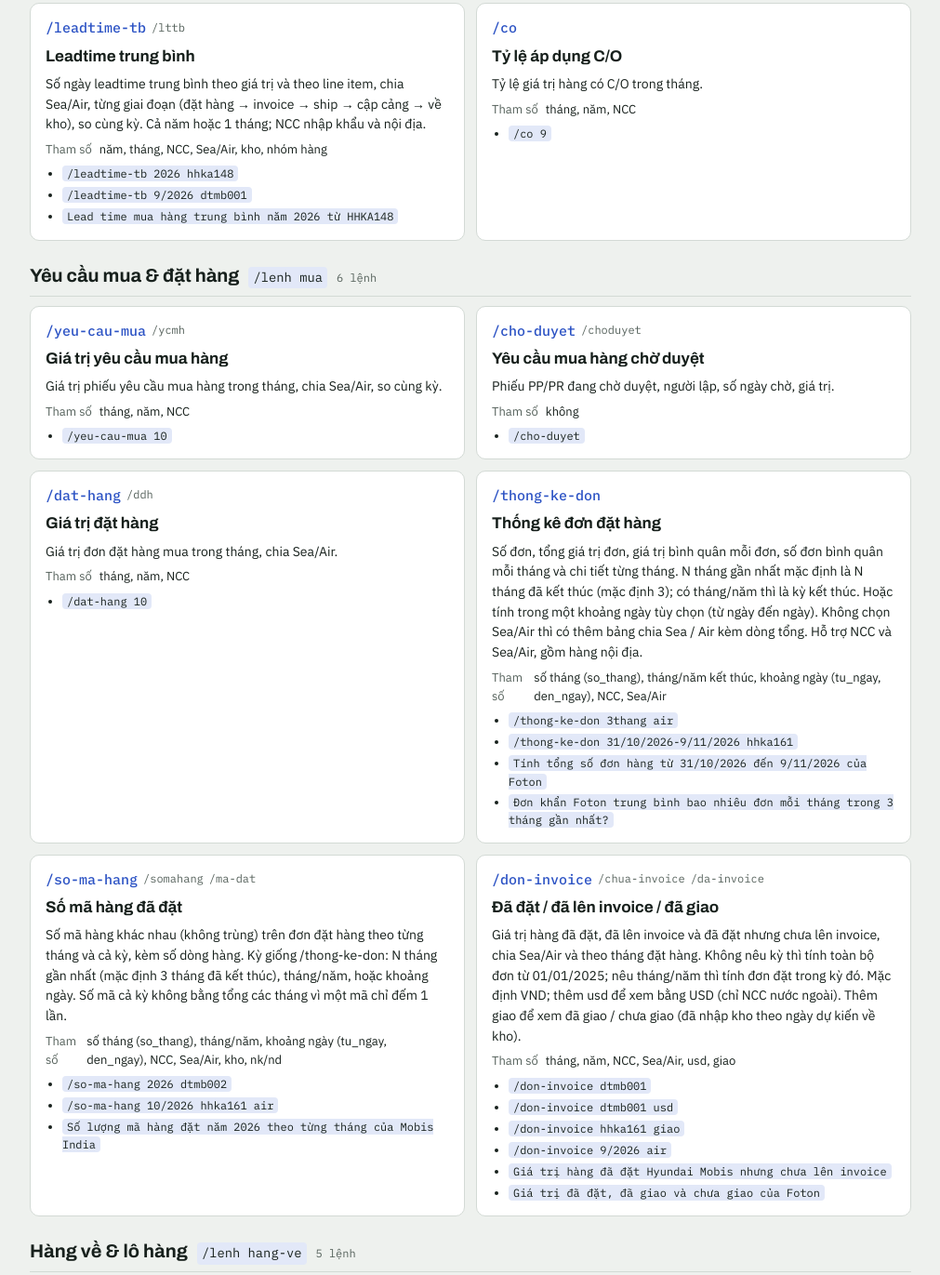
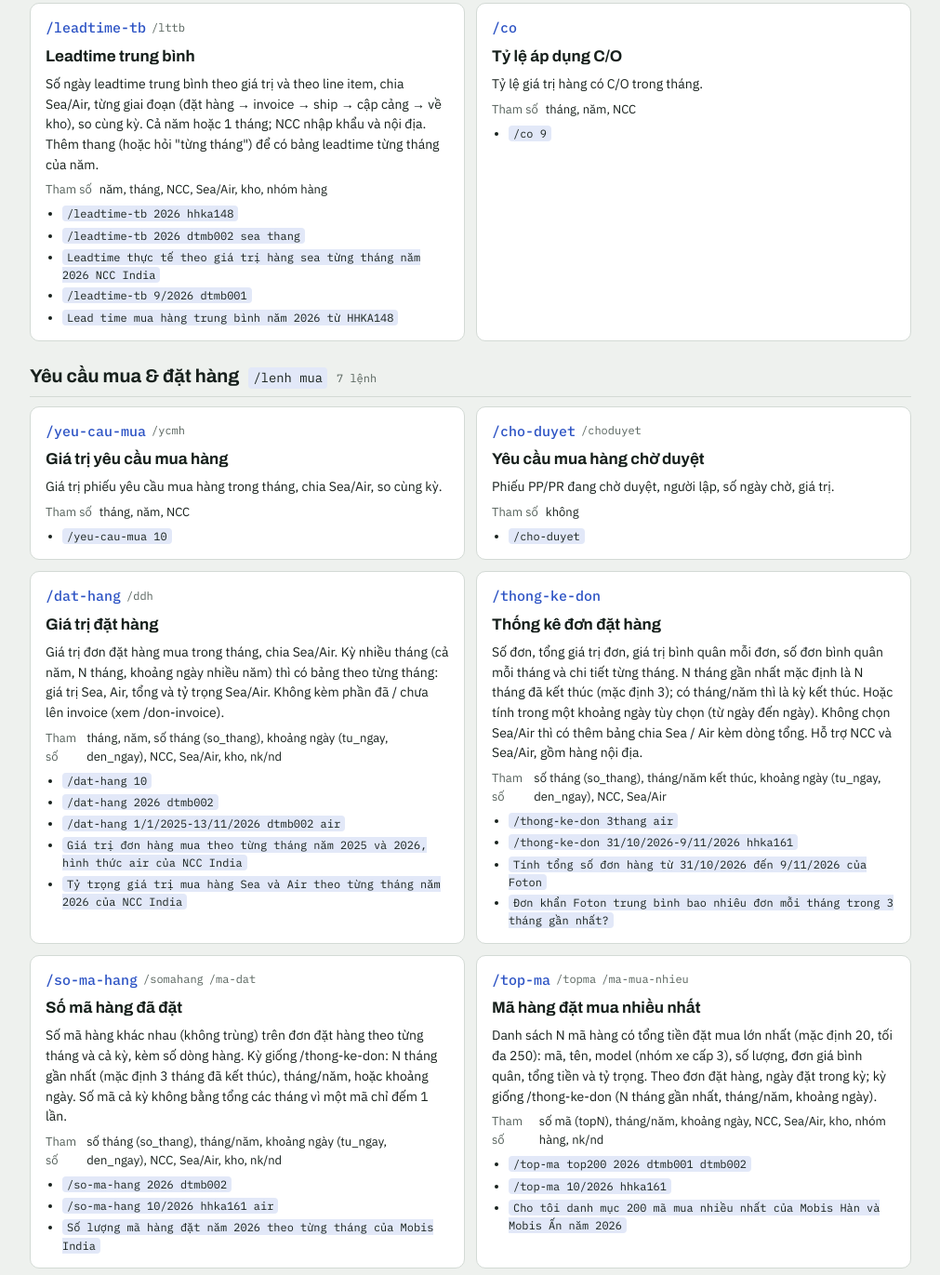
Before and after one commit to giaolq92/luna, a plain HTML site: page index.html in a window 1280 px wide. Shown: the part 728-2099 px from the top of the page at 93% size, without its empty margins (134-1145 px from the left). Drawn offline with Linux system fonts and the light colour scheme.

Commit message:
Cap nhat danh sach lenh 13/11/2026 16:44

```diff
--- a/index.html
+++ b/index.html
@@ -71,9 +71,9 @@ dl { margin: 0; display: flex; gap: 8px; font-size: 13px; } dt { color: var(--mu
       <article class="cmd" id="leadtime-tb">
         <div class="cmd-head"><code class="name">/leadtime-tb</code><span class="alias">/lttb</span></div>
         <h2>Leadtime trung bình</h2>
-        <p>Số ngày leadtime trung bình theo giá trị và theo line item, chia Sea/Air, từng giai đoạn (đặt hàng → invoice → ship → cập cảng → về kho), so cùng kỳ. Cả năm hoặc 1 tháng; NCC nhập khẩu và nội địa.</p>
+        <p>Số ngày leadtime trung bình theo giá trị và theo line item, chia Sea/Air, từng giai đoạn (đặt hàng → invoice → ship → cập cảng → về kho), so cùng kỳ. Cả năm hoặc 1 tháng; NCC nhập khẩu và nội địa. Thêm thang (hoặc hỏi &quot;từng tháng&quot;) để có bảng leadtime từng tháng của năm.</p>
         <dl><dt>Tham số</dt><dd>năm, tháng, NCC, Sea/Air, kho, nhóm hàng</dd></dl>
-        <ul class="ex"><li><code>/leadtime-tb 2026 hhka148</code></li><li><code>/leadtime-tb 9/2026 dtmb001</code></li><li><code>Lead time mua hàng trung bình năm 2026 từ HHKA148</code></li></ul>
+        <ul class="ex"><li><code>/leadtime-tb 2026 hhka148</code></li><li><code>/leadtime-tb 2026 dtmb002 sea thang</code></li><li><code>Leadtime thực tế theo giá trị hàng sea từng tháng năm 2026 NCC India</code></li><li><code>/leadtime-tb 9/2026 dtmb001</code></li><li><code>Lead time mua hàng trung bình năm 2026 từ HHKA148</code></li></ul>
       </article>
       <article class="cmd" id="co">
         <div class="cmd-head"><code class="name">/co</code></div>
@@ -85,7 +85,7 @@ dl { margin: 0; display: flex; gap: 8px; font-size: 13px; } dt { color: var(--mu
     </div>
   </section>
   <section class="group" id="nhom-mua">
-    <div class="group-head"><h2 class="group-name">Yêu cầu mua &amp; đặt hàng</h2><code>/lenh mua</code><span class="alias">6 lệnh</span></div>
+    <div class="group-head"><h2 class="group-name">Yêu cầu mua &amp; đặt hàng</h2><code>/lenh mua</code><span class="alias">7 lệnh</span></div>
     <div class="cmds">
       <article class="cmd" id="yeu-cau-mua">
         <div class="cmd-head"><code class="name">/yeu-cau-mua</code><span class="alias">/ycmh</span></div>
@@ -104,9 +104,9 @@ dl { margin: 0; display: flex; gap: 8px; font-size: 13px; } dt { color: var(--mu
       <article class="cmd" id="dat-hang">
         <div class="cmd-head"><code class="name">/dat-hang</code><span class="alias">/ddh</span></div>
         <h2>Giá trị đặt hàng</h2>
-        <p>Giá trị đơn đặt hàng mua trong tháng, chia Sea/Air.</p>
-        <dl><dt>Tham số</dt><dd>tháng, năm, NCC</dd></dl>
-        <ul class="ex"><li><code>/dat-hang 10</code></li></ul>
+        <p>Giá trị đơn đặt hàng mua trong tháng, chia Sea/Air. Kỳ nhiều tháng (cả năm, N tháng, khoảng ngày nhiều năm) thì có bảng theo từng tháng: giá trị Sea, Air, tổng và tỷ trọng Sea/Air. Không kèm phần đã / chưa lên invoice (xem /don-invoice).</p>
+        <dl><dt>Tham số</dt><dd>tháng, năm, số tháng (so_thang), khoảng ngày (tu_ngay, den_ngay), NCC, Sea/Air, kho, nk/nd</dd></dl>
+        <ul class="ex"><li><code>/dat-hang 10</code></li><li><code>/dat-hang 2026 dtmb002</code></li><li><code>/dat-hang 1/1/2025-13/11/2026 dtmb002 air</code></li><li><code>Giá trị đơn hàng mua theo từng tháng năm 2025 và 2026, hình thức air của NCC India</code></li><li><code>Tỷ trọng giá trị mua hàng Sea và Air theo từng tháng năm 2026 của NCC India</code></li></ul>
       </article>
       <article class="cmd" id="thong-ke-don">
         <div class="cmd-head"><code class="name">/thong-ke-don</code></div>
@@ -121,6 +121,13 @@ dl { margin: 0; display: flex; gap: 8px; font-size: 13px; } dt { color: var(--mu
         <p>Số mã hàng khác nhau (không trùng) trên đơn đặt hàng theo từng tháng và cả kỳ, kèm số dòng hàng. Kỳ giống /thong-ke-don: N tháng gần nhất (mặc định 3 tháng đã kết thúc), tháng/năm, hoặc khoảng ngày. Số mã cả kỳ không bằng tổng các tháng vì một mã chỉ đếm 1 lần.</p>
         <dl><dt>Tham số</dt><dd>số tháng (so_thang), tháng/năm, khoảng ngày (tu_ngay, den_ngay), NCC, Sea/Air, kho, nk/nd</dd></dl>
         <ul class="ex"><li><code>/so-ma-hang 2026 dtmb002</code></li><li><code>/so-ma-hang 10/2026 hhka161 air</code></li><li><code>Số lượng mã hàng đặt năm 2026 theo từng tháng của Mobis India</code></li></ul>
+      </article>
+      <article class="cmd" id="top-ma">
+        <div class="cmd-head"><code class="name">/top-ma</code><span class="alias">/topma</span><span class="alias">/ma-mua-nhieu</span></div>
+        <h2>Mã hàng đặt mua nhiều nhất</h2>
+        <p>Danh sách N mã hàng có tổng tiền đặt mua lớn nhất (mặc định 20, tối đa 250): mã, tên, model (nhóm xe cấp 3), số lượng, đơn giá bình quân, tổng tiền và tỷ trọng. Theo đơn đặt hàng, ngày đặt trong kỳ; kỳ giống /thong-ke-don (N tháng gần nhất, tháng/năm, khoảng ngày).</p>
+        <dl><dt>Tham số</dt><dd>số mã (topN), tháng/năm, khoảng ngày, NCC, Sea/Air, kho, nhóm hàng, nk/nd</dd></dl>
+        <ul class="ex"><li><code>/top-ma top200 2026 dtmb001 dtmb002</code></li><li><code>/top-ma 10/2026 hhka161</code></li><li><code>Cho tôi danh mục 200 mã mua nhiều nhất của Mobis Hàn và Mobis Ấn năm 2026</code></li></ul>
       </article>
       <article class="cmd" id="don-invoice">
         <div class="cmd-head"><code class="name">/don-invoice</code><span class="alias">/chua-invoice</span><span class="alias">/da-invoice</span></div>
@@ -151,9 +158,9 @@ dl { margin: 0; display: flex; gap: 8px; font-size: 13px; } dt { color: var(--mu
       <article class="cmd" id="giao-hang">
         <div class="cmd-head"><code class="name">/giao-hang</code><span class="alias">/thoi-gian-giao</span><span class="alias">/tggh</span></div>
         <h2>Thời gian giao hàng</h2>
-        <p>Các đơn đặt hàng trong kỳ: số ngày từ phiếu xử lý đơn hàng mua đến khi lên phiếu yêu cầu nhập kho, tính theo từng dòng đơn: trung bình (theo dòng và theo giá trị), nhanh nhất / chậm nhất, chia loại đơn (Sea/Air; nội địa: thường/khẩn) và kho theo đơn, phân bố số ngày, các dòng chậm nhất, các dòng chưa lên phiếu yêu cầu nhập kho. Kỳ là ngày đơn hàng; không nêu kỳ thì từ đầu năm nay.</p>
-        <dl><dt>Tham số</dt><dd>tháng, năm, khoảng ngày (tu_ngay, den_ngay), NCC, Sea/Air, kho, nhóm hàng</dd></dl>
-        <ul class="ex"><li><code>/giao-hang hhka161</code></li><li><code>/giao-hang 10/2026 hhka161 air</code></li><li><code>/giao-hang 1/10/2026-10/11/2026 dtmb001</code></li><li><code>Tính thời gian giao hàng của các đơn Foton từ phiếu xử lý đơn hàng mua đến lúc lên phiếu yêu cầu nhập kho</code></li></ul>
+        <p>Các đơn đặt hàng trong kỳ: số ngày từ phiếu xử lý đơn hàng mua đến khi lên phiếu yêu cầu nhập kho, tính theo từng dòng đơn: trung bình (theo dòng và theo giá trị), nhanh nhất / chậm nhất, chia loại đơn (Sea/Air; nội địa: thường/khẩn) và kho theo đơn, phân bố số ngày, các dòng chậm nhất, các dòng chưa lên phiếu yêu cầu nhập kho. Thêm invoice để tính đến ngày invoice ghi trên phiếu yêu cầu nhập kho thay cho ngày lập phiếu. Kỳ là ngày đơn hàng; không nêu kỳ thì từ đầu năm nay.</p>
+        <dl><dt>Tham số</dt><dd>tháng, năm, khoảng ngày (tu_ngay, den_ngay), NCC, Sea/Air, kho, nhóm hàng, invoice</dd></dl>
+        <ul class="ex"><li><code>/giao-hang hhka161</code></li><li><code>/giao-hang hhka161 invoice</code></li><li><code>/giao-hang 10/2026 hhka161 air</code></li><li><code>/giao-hang 1/10/2026-10/11/2026 dtmb001</code></li><li><code>Tính thời gian giao hàng của các đơn Foton từ phiếu xử lý đơn hàng mua đến lúc lên phiếu yêu cầu nhập kho</code></li></ul>
       </article>
       <article class="cmd" id="cont">
         <div class="cmd-head"><code class="name">/cont</code><span class="alias">/container</span></div>
```
